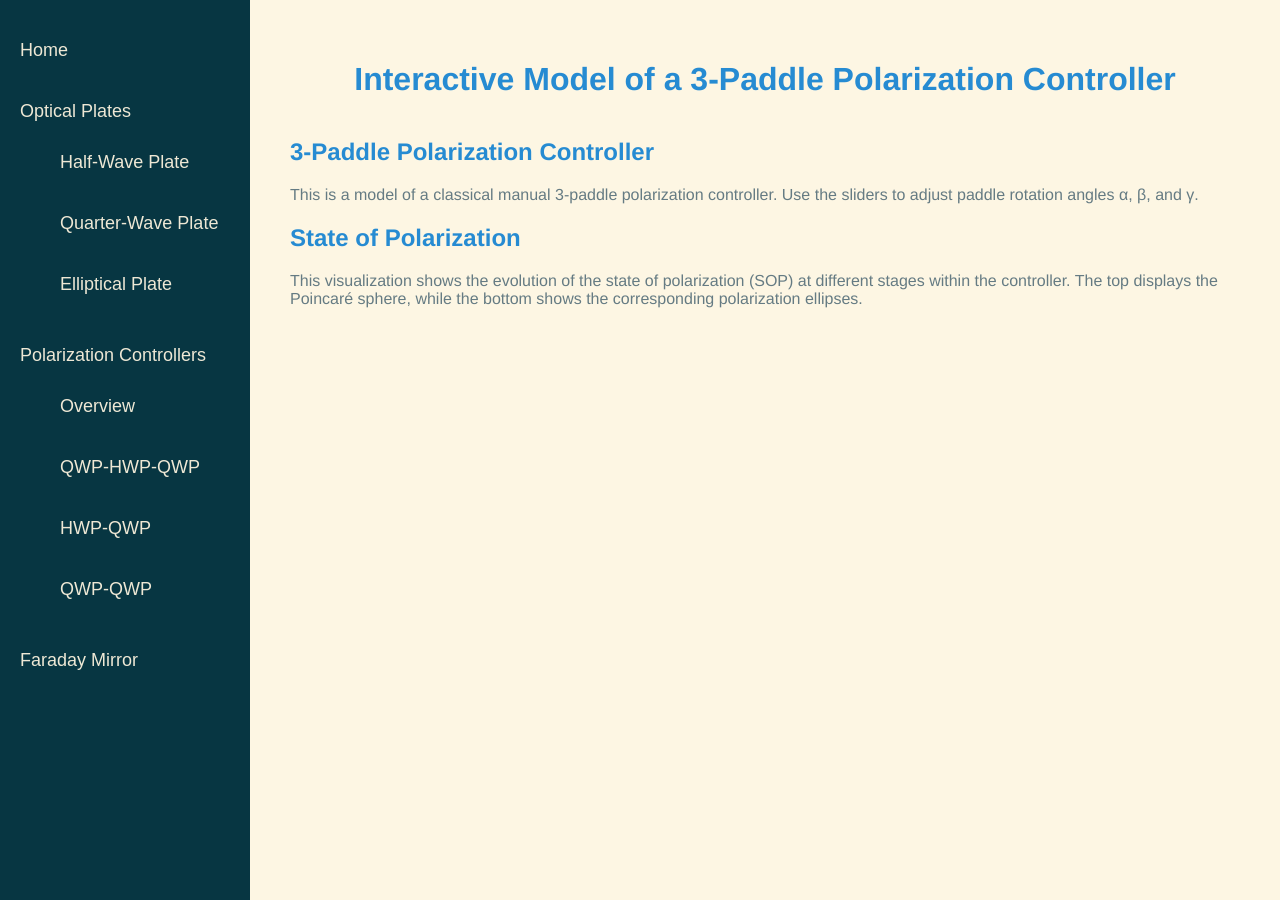
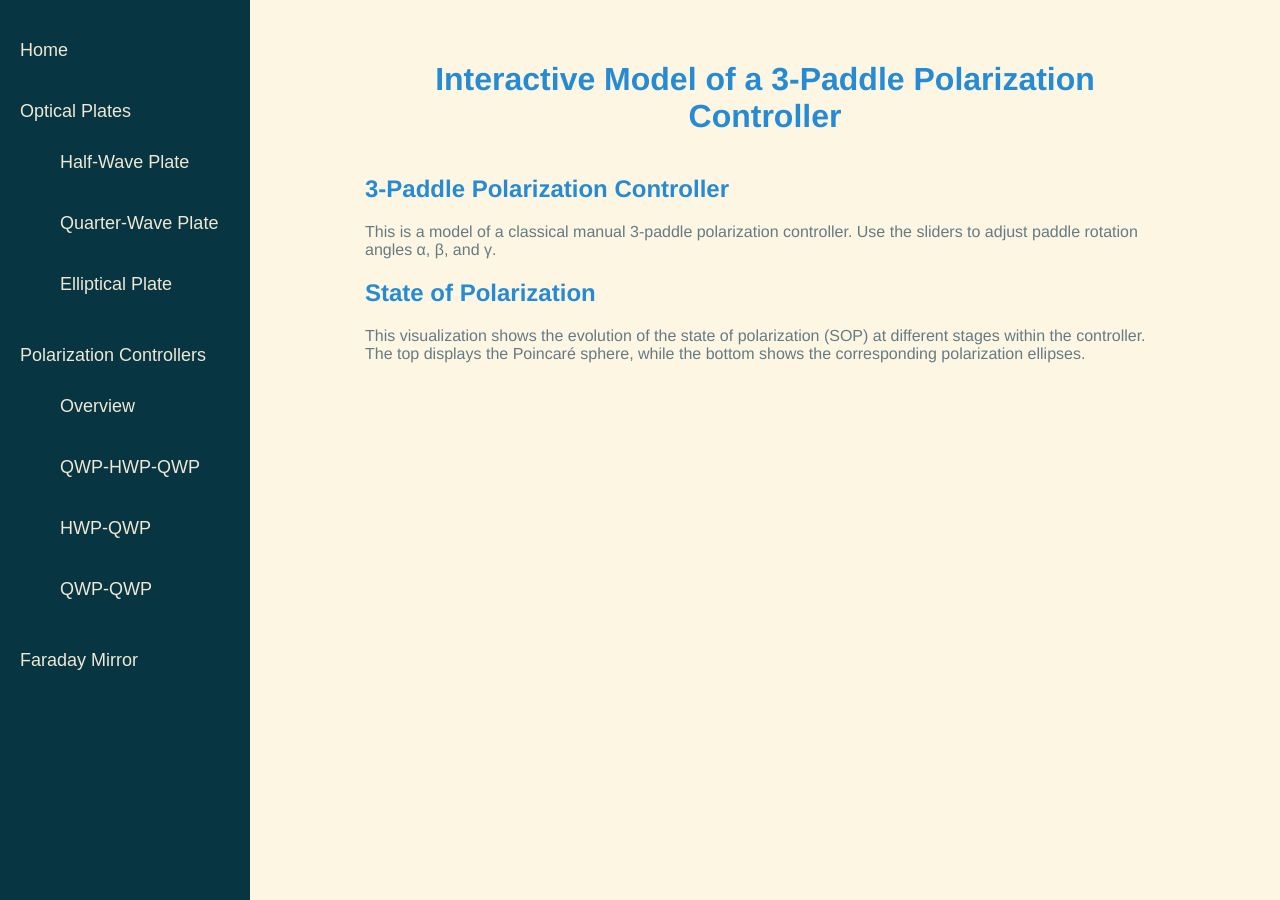
Before and after one commit to Tandemun/Polarization_playground, a Jekyll site: the page built from pages/qwp-hwp-qwp.md, in a window 1280 px wide and 900 px high. Built offline with Jekyll 4.4.1, drawn with Linux system fonts in a browser that asks for light colours.

Commit message:
Update style.css

```diff
--- a/assets/style.css
+++ b/assets/style.css
@@ -62,7 +62,7 @@
 main {
   width: 100%;
   padding: 2rem;
-  max-width: 1240px;
+  max-width: 800px;
   margin: 0 auto;
   font-family: "Helvetica Neue", sans-serif;
   background-color: var(--base3);
@@ -73,7 +73,7 @@ main {
 .applets {
   display: flex;
   flex-wrap: wrap;
-  /*gap: 2rem;/*
+  /*gap: 2rem;*/
   justify-content: center;
   margin-top: 2rem;
 }
```
